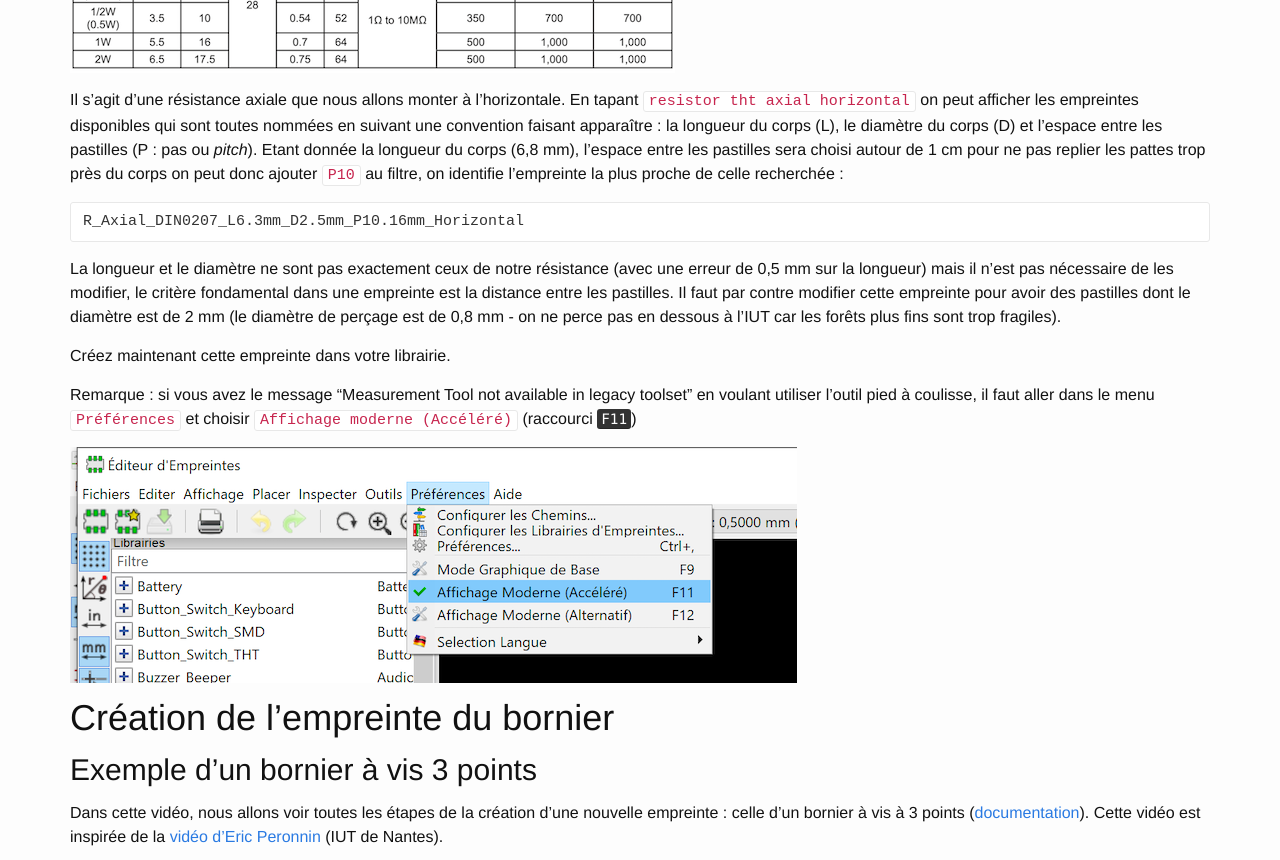
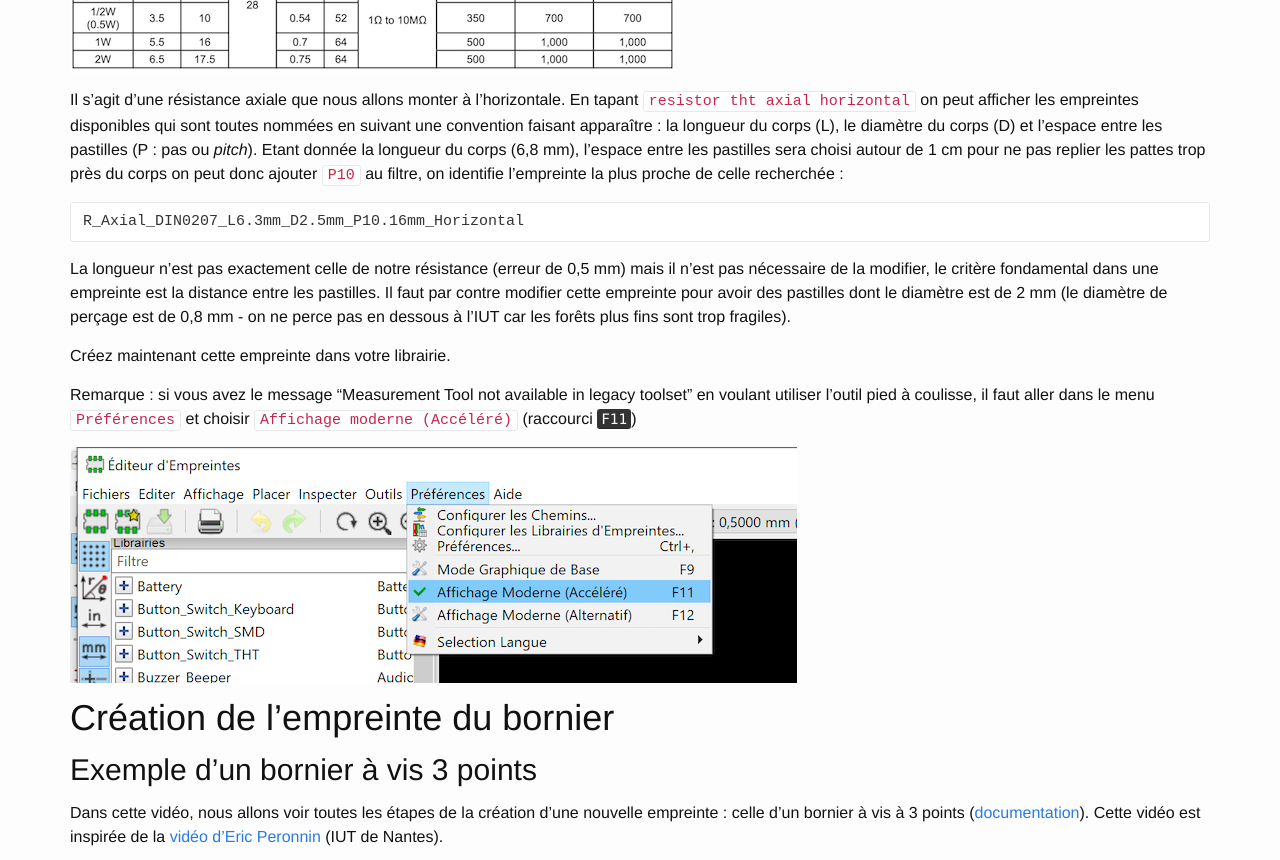
Before and after one commit to geiilyon/cao-geii-lyon, a Jekyll site: the page built from _collection_enonces/tp3.md, in a window 1280 px wide and 900 px high, scrolled down 1909 px, cut to the strip 0-860 px from the top of the window. Built offline with Jekyll 4.4.1, drawn with Linux system fonts in a browser that asks for light colours; nearby versions of some CDN libraries; library files that are not in the unit come from our copies.

Commit message:
Correction issue 24

````diff
--- a/_collection_enonces/tp3.md
+++ b/_collection_enonces/tp3.md
@@ -38,7 +38,7 @@ Il s'agit d'une résistance axiale que nous allons monter à l'horizontale. En t
 R_Axial_DIN0207_L6.3mm_D2.5mm_P10.16mm_Horizontal
 ```
 
-La longueur et le diamètre ne sont pas exactement ceux de notre résistance (avec une erreur de 0,5 mm sur la longueur) mais il n'est pas nécessaire  de les modifier, le critère fondamental dans une empreinte est la distance entre les pastilles. Il faut par contre modifier cette empreinte pour avoir des pastilles dont le diamètre est de 2 mm (le diamètre de perçage est de 0,8 mm - on ne perce pas en dessous à l'IUT car les forêts plus fins sont trop fragiles).
+La longueur n'est pas exactement celle de notre résistance (erreur de 0,5 mm) mais il n'est pas nécessaire  de la modifier, le critère fondamental dans une empreinte est la distance entre les pastilles. Il faut par contre modifier cette empreinte pour avoir des pastilles dont le diamètre est de 2 mm (le diamètre de perçage est de 0,8 mm - on ne perce pas en dessous à l'IUT car les forêts plus fins sont trop fragiles).
 
 Créez maintenant cette empreinte dans votre librairie.
 
````
